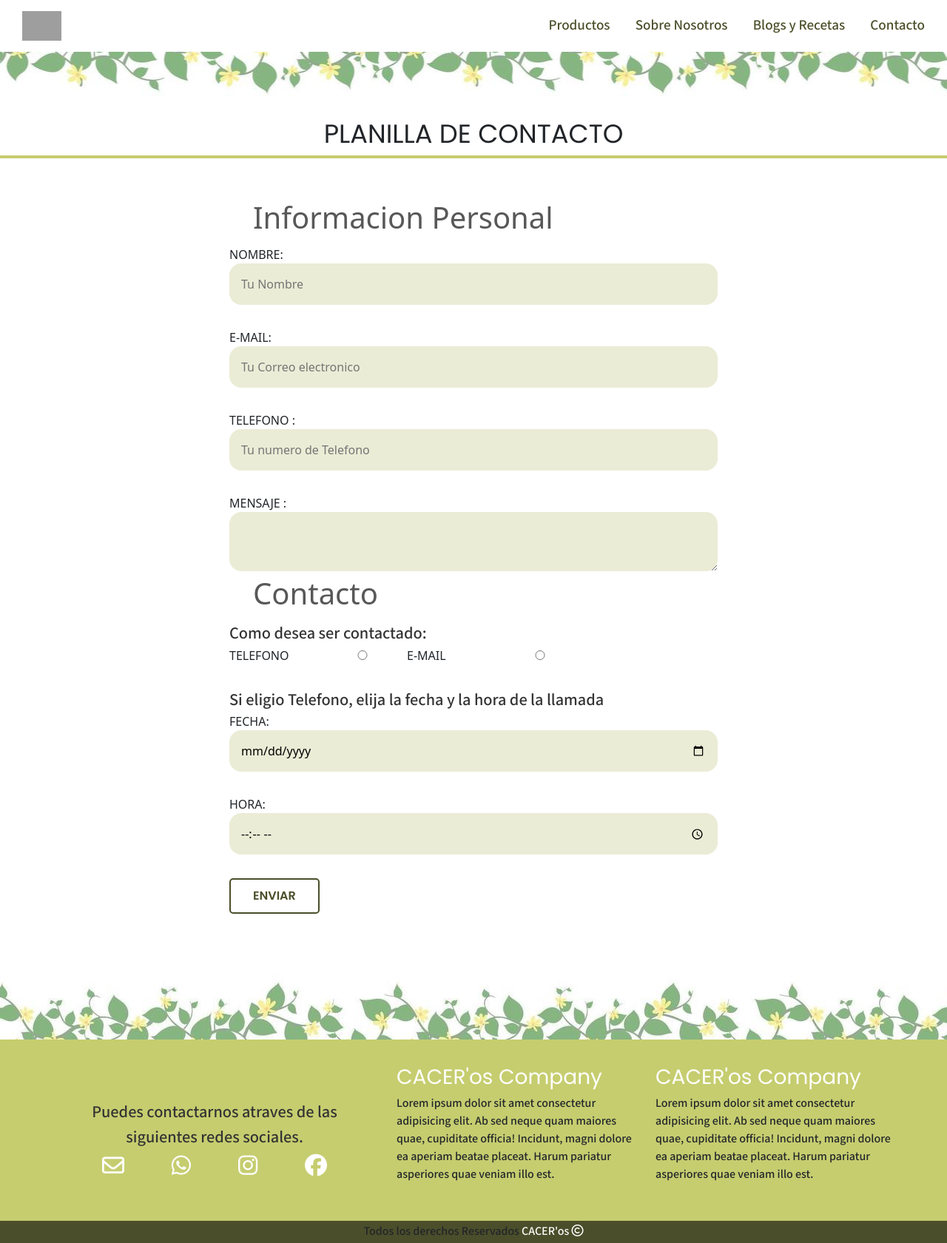
After one commit to Juancaceres963/CACER-os-Prototipo2, a PHP site: page /paginas/contacto.html in a window 1280 px wide. The commit adds this page. Shown: the whole page at 74% size. Run offline with PHP 8.4, Linux system fonts and the light colour scheme; some libraries are stand-ins or nearby versions; grey boxes are pictures that could not be loaded.

Commit message:
Div de inicio y fin de paginas

```diff
--- a/css/styles.css
+++ b/css/styles.css
@@ -3,6 +3,7 @@
   margin: 0;
   padding: 0;
   --principal: #C6CD6F;
+  --secundario: #ebecd6;
   --terciario: #4B4E2A;
 }
 main {
@@ -50,11 +51,6 @@ button {
   max-width: 73.25rem;
   margin: 0 auto;
 }
-@media only screen and (max-width: 768px) {
-  .contenedor {
-    margin: 0 20px;
-  }
-}
 .subtitulo {
   display: flex;
   justify-content: center;
@@ -86,6 +82,19 @@ button {
   display: flex;
   justify-content: center;
   padding: 30px;
+}
+.inicio-paginas{
+  background-image: url(../img/paginas/green.jpg);
+  height: 120px;
+  background-position: center center;
+  margin-bottom: 15px;
+}
+.inicio-paginas.principal {
+  margin-top: 10px;
+}
+.final-paginas{
+  background-image: url(../img/paginas/green-girada.jpg);
+  height: 120px;
 }
 /* Boton Hamburguesa */
 .hamburguesa #menu_on {
@@ -181,6 +190,7 @@ button {
   z-index: 2;
   top: 0;
   left: auto;
+  padding: 0 30px;
 }
 .logo img {
   max-height: 40px;
@@ -219,7 +229,6 @@ button {
 }
 /* Inicio */
 .inicio {
-  padding-top: 70px;
   width: 100%;
   height: 100%;
   display: flex;
@@ -423,12 +432,14 @@ button {
     justify-content: space-evenly;
 }
 /* Footer */
+.footer-principal {
+  background-color: var(--principal);
+}
 .contenedor-footer {
     display: flex;
     justify-content: space-between;
     align-items: center;
     width: 100%;
-    background-color: var(--principal);
     padding: 30px 0;
 }
 .contacto {
@@ -492,16 +503,69 @@ button {
 /* Otras paginas */
 
 /* Productos */
-.carrousel-pequeño {
-  margin-top: 70px;
+.carousel-inner{
   height: auto;
-  max-height: 350px;
-}
-.carrousel-pequeño .carousel-item{
-  top: -80px;
+  max-height: 550px;
 }
 @media only screen and (max-width: 768px){
   .carrousel-pequeño .carousel-item{
     top: 0px;
   }
 }
+/* Contacto */
+.contenedor-form {
+  max-width: 800px;
+  padding: 0 50px;
+}
+.contacto legend {
+  padding: 0 2rem;
+  font-size: 2.5rem;
+  font-weight: 500;
+  color: #585858;
+}
+
+.contacto p {
+  font-size: 1.4rem;
+  color: #333333;
+  margin: 0;
+}
+.contacto p:last-of-type {
+  margin-top: 2rem;
+}
+
+label {
+  display: block;
+  text-transform: uppercase;
+}
+
+input:not([type="submit"]),
+select,
+textarea {
+  padding: 1rem;
+  display: block;
+  width: 100%;
+  background-color: var(--secundario);
+  margin-bottom: 2rem;
+  border: none;
+  border-radius: 1rem;
+  }
+
+input[type="radio"]{
+  margin: 0;
+}
+
+.forma-contacto {
+  display: flex;
+  justify-content: space-between;
+  align-items: center;
+  max-width: 30rem;
+}
+
+.forma-contacto label {
+  width: 100%;
+}
+
+select {
+  --webkit-appearance: none;
+  appearance: none ;
+}
--- a/js/scripts.js
+++ b/js/scripts.js
@@ -1,6 +1,8 @@
 $(document).ready(function(){
+  // Fuccion de Hamburguesa
     $('#menu_on').click(function(){ // Al hacer click...
         $('body').toggleClass('visible_menu'); // Añadimos o eliminamos la clase 'visible_menu' al body
       return false;
       })
+  //
 });
--- /dev/null
+++ b/paginas/contacto.html
@@ -0,0 +1,166 @@
+<!DOCTYPE html>
+<html lang="en">
+  <head>
+    <meta charset="UTF-8" />
+    <meta http-equiv="X-UA-Compatible" content="IE=edge" />
+    <meta name="viewport" content="width=device-width, initial-scale=1.0" />
+    <title>CACER'os</title>
+    <link rel="shortcut icon" href="https://res.cloudinary.com/dahz5phaf/image/upload/v1678383815/Logo-peque%C3%B1o_ym9ly6.jpg" />
+    <link rel="stylesheet" href="../css/styles.css" />
+    <link
+      href="https://cdn.jsdelivr.net/npm/bootstrap@5.3.0-alpha1/dist/css/bootstrap.min.css"
+      rel="stylesheet"
+      integrity="sha384-GLhlTQ8iRABdZLl6O3oVMWSktQOp6b7In1Zl3/Jr59b6EGGoI1aFkw7cmDA6j6gD"
+      crossorigin="anonymous"
+    />
+  </head>
+  <body>
+    <div class="contenedor-total">
+      <header class="navbar-contenedor">
+        <div class="logo">
+          <a href="../index.html"><img src="https://res.cloudinary.com/dahz5phaf/image/upload/v1678366861/Logo_Black_uasogm.png" /></a>
+        </div>
+        <div class="navbar">
+          <nav>
+            <!--Menu que se despliega horizontalmente-->
+            <a href="../paginas/productos.html">Productos</a>
+            <a href="../paginas/nosotros.html">Sobre Nosotros</a>
+            <a href="../paginas/blog-recetas.html">Blogs y Recetas</a>
+            <a href="#contacto">Contacto</a>
+          </nav>
+          <div class="hamburguesa">
+            <!--Tres rayas que aparecen cuando la pantalla es menor a 768px-->
+            <a href="#" id="menu_on">
+              <span></span>
+              <span></span>
+              <span></span>
+            </a>
+          </div>
+        </div>
+      </header>
+      <nav class="menu-lateral">
+        <!--Menu que se despliega lateralmente al oprimir el menu de hamburguesa-->
+        <ul>
+          <li><a href="../paginas/productos.html">Productos</a></li>
+          <li><a href="../paginas/nosotros.html">Sobre Nosotros</a></li>
+          <li><a href="../paginas/blog-recetas.html">Blogs y Recetas</a></li>
+          <li><a href="#contacto">Contacto</a></li>
+        </ul>
+      </nav>
+      <!-- Esta por fuera para que se pueda hubicar detras del nav pero por encima del inicio -->
+      <!--Main Productos-->
+      <main>
+          <div class="inicio-paginas"></div>
+        <h2 class="subtitulo">Planilla de contacto</h2>
+        <div class="contenedor contenedor-form">
+            <form action="" class="contacto">
+                <fieldset>
+                  <legend>Informacion Personal</legend>
+                  <label for="nombre">Nombre: </label>
+                  <input type="text" id="nombre" placeholder="Tu Nombre" />
+
+                  <label for="email">E-mail: </label>
+                  <input
+                    type="email"
+                    id="email"
+                    placeholder="Tu Correo electronico"
+                    required
+                  />
+
+                  <label for="telefono">Telefono : </label>
+                  <input
+                    type="tel"
+                    id="telefono"
+                    placeholder="Tu numero de Telefono"
+                    required
+                  />
+
+                  <label for="mensaje">Mensaje : </label>
+                  <textarea id="mensaje"></textarea>
+                </fieldset>
+
+                <fieldset>
+                  <legend>Contacto</legend>
+                  <p>Como desea ser contactado:</p>
+                  <div class="forma-contacto">
+                    <label for="telefono2">Telefono</label>
+                    <input type="radio" id="telefono2" name="contacto" value="telefono">
+                    <label for="correo">E-mail</label>
+                    <input type="radio" id="correo" name="contacto" value="e-mail">
+                  </div>
+                  <p>Si eligio Telefono, elija la fecha y la hora de la llamada</p>
+
+                  <label for="fecha">Fecha:</label>
+                  <input type="date" id="fecha">
+
+                  <label for="hora">Hora:</label>
+                  <input type="time" id="hora" min="09:00" max="18:00">
+                </fieldset>
+                <input type="submit" value="Enviar" class="boton boton-verde"/>
+              </form>
+        </div>
+      </main>
+      <div class="final-paginas"></div>
+      <footer id="contacto" class="footer-principal">
+        <div class="contenedor-footer contenedor">
+          <div class="contacto">
+            <div class="texto-contacto">
+              <p>
+                Puedes contactarnos atraves de las siguientes redes sociales.
+              </p>
+            </div>
+            <div class="redes-sociales">
+              <div class="red-social correo">
+                <a href=""><i class="fa-regular fa-envelope"></i></a>
+              </div>
+              <div class="red-social whatssap">
+                <a href=""><i class="fa-brands fa-whatsapp"></i></a>
+              </div>
+              <div class="red-social">
+                <a href=""><i class="fa-brands fa-instagram"></i></a>
+              </div>
+              <div class="red-social facebook">
+                <a href=""><i class="fa-brands fa-facebook"></i></a>
+              </div>
+            </div>
+          </div>
+          <div class="texto">
+            <h3>CACER'os Company</h3>
+            <p>
+              Lorem ipsum dolor sit amet consectetur adipisicing elit. Ab sed
+              neque quam maiores quae, cupiditate officia! Incidunt, magni
+              dolore ea aperiam beatae placeat. Harum pariatur asperiores quae
+              veniam illo est.
+            </p>
+          </div>
+          <div class="texto">
+            <h3>CACER'os Company</h3>
+            <p>
+              Lorem ipsum dolor sit amet consectetur adipisicing elit. Ab sed
+              neque quam maiores quae, cupiditate officia! Incidunt, magni
+              dolore ea aperiam beatae placeat. Harum pariatur asperiores quae
+              veniam illo est.
+            </p>
+          </div>
+        </div>
+      </footer>
+      <div class="copyrigth">
+        <p>
+          Todos los derechos Reservados <span>CACER'os
+            <i class="fa-regular fa-copyright"></i></span>
+        </p>
+      </div>
+    </div>
+    <script
+      src="https://kit.fontawesome.com/a4f9efcdf1.js"
+      crossorigin="anonymous"
+    ></script>
+    <script
+      src="https://cdn.jsdelivr.net/npm/bootstrap@5.3.0-alpha1/dist/js/bootstrap.bundle.min.js"
+      integrity="sha384-w76AqPfDkMBDXo30jS1Sgez6pr3x5MlQ1ZAGC+nuZB+EYdgRZgiwxhTBTkF7CXvN"
+      crossorigin="anonymous"
+    ></script>
+    <script src="../js/jquey.js"></script>
+    <script src="../js/scripts.js"></script>
+  </body>
+</html>
```
Also changed, not shown: index.html (+33 -18 lines), paginas/nosotros.html (+15 -58 lines), paginas/productos.html (+17 -14 lines), img/paginas/green-girada.jpg (added), img/paginas/green.jpg (added).
